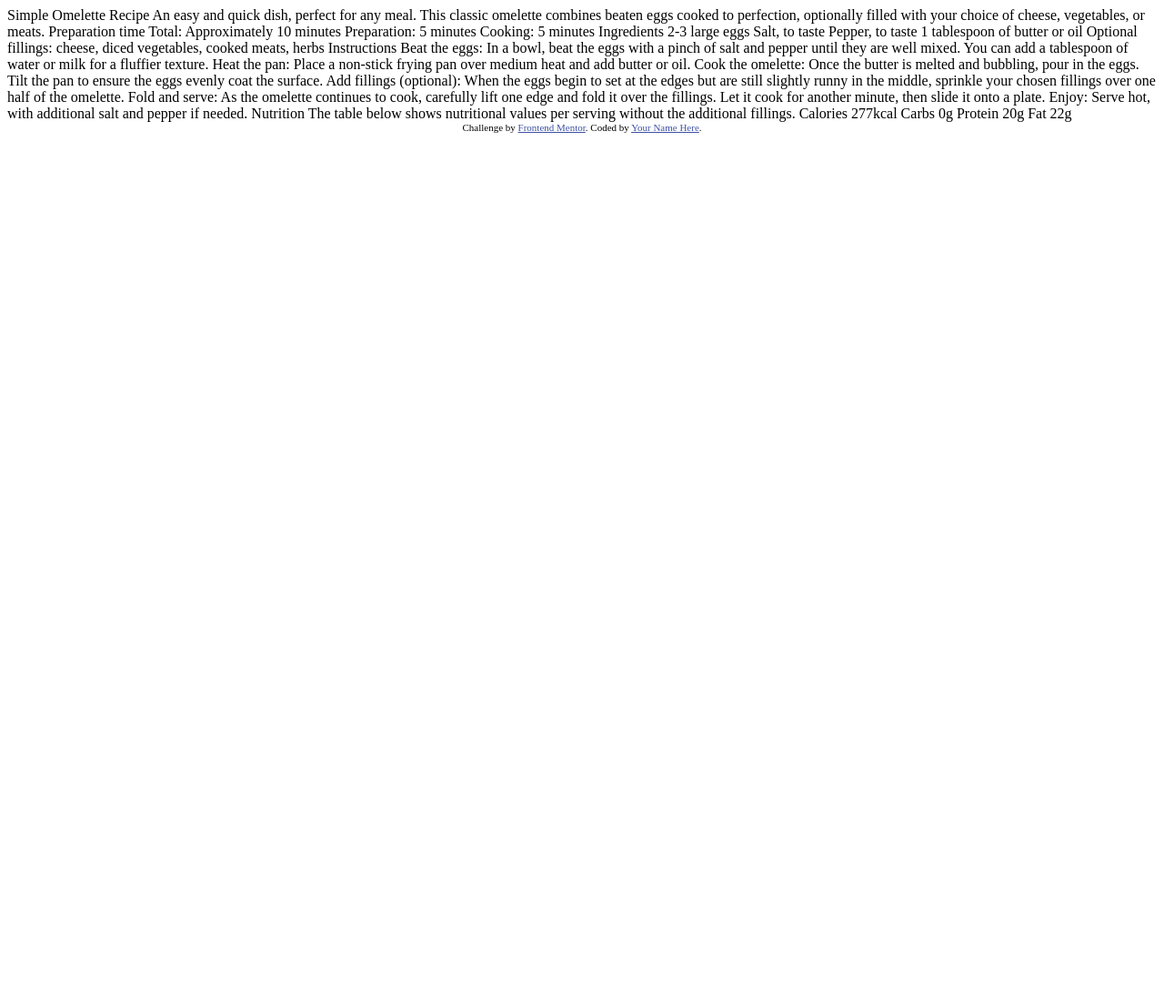
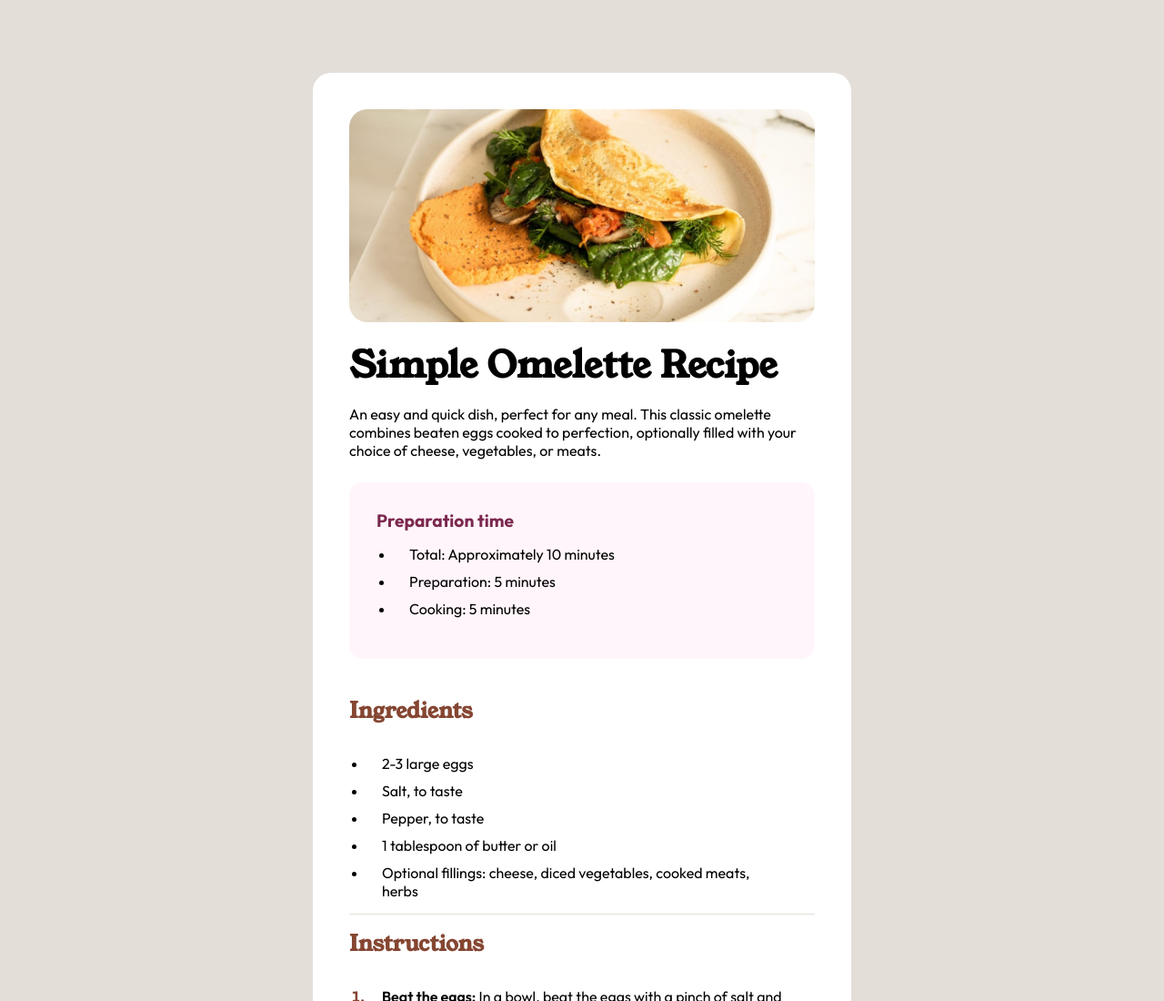
Before and after one commit to victorsobrinho93/fem-recipe-page, a plain HTML site: page index.html in a window 1280 px wide. Shown: the top 1100 px of the page at 91% size. Before the commit the page ends 800 px from the top, so only its background shows below. Drawn offline with Linux system fonts and the light colour scheme.

Commit message:
first draft

```diff
--- /dev/null
+++ b/css/styles.css
@@ -0,0 +1,122 @@
+:root {
+  --stone-100: hsl(30, 54%, 90%);
+  --stone-150: hsl(30, 18%, 87%);
+  --stone-600: hsl(30, 10%, 34%);
+  --stone-900: hsl(24, 5%, 18%);
+  --brown-800: hsl(14, 45%, 36%);
+  --rose-800: hsl(332, 51%, 32%);
+  --rose-50: hsl(330, 100%, 98%);
+}
+
+@import url("https://fonts.googleapis.com/css2?family=Outfit:wght@100..900&family=Young+Serif&display=swap");
+
+* {
+  margin: 0;
+  font-family: "Outfit", sans-serif;
+  font-weight: 400;
+}
+
+body {
+  background-color: var(--stone-150);
+  font-size: 16px;
+}
+
+.prep-time {
+  background-color: var(--rose-50);
+  padding: 30px;
+  border-radius: 15px;
+  margin: 25px 0;
+  .prep-title {
+    font-weight: 700;
+    color: var(--rose-800);
+    font-size: 1.2rem;
+    padding: 10px 0;
+  }
+}
+
+.title-section {
+  & h1 {
+    font-size: 2.5rem;
+  }
+}
+
+.title {
+  font-family: "Young Serif", serif;
+  font-weight: 700;
+  padding: 15px 0;
+}
+
+.block-title {
+  color: var(--brown-800);
+  padding-bottom: 16px;
+}
+
+.bold-text {
+  font-weight: 600;
+}
+
+.recipe-card {
+  background-color: #fff;
+  display: inline-block;
+  position: absolute;
+  left: 50%;
+  margin: 10vh 0;
+  transform: translateX(-50%);
+  border-radius: 20px;
+  padding: 40px;
+  width: 40vw;
+}
+
+.recipe-img {
+  max-width: 100%;
+  border-radius: 20px;
+}
+
+ul,
+ol {
+  padding: 10px 20px;
+}
+
+li {
+  padding: 5px 16px;
+}
+
+ol > li::marker {
+  font-weight: 700;
+  color: var(--brown-800);
+}
+
+hr {
+  height: 1px;
+  border: none;
+  background-color: var(--stone-150);
+}
+
+table {
+  border-collapse: collapse;
+  & tr:not(:last-of-type) {
+    border-bottom: thin solid var(--stone-150);
+    max-width: 100%;
+  }
+}
+
+.nutrition-section {
+  display: flex;
+  flex-direction: column;
+  & table {
+    margin: 16px;
+    align-self: center;
+    width: 100%;
+    & tr > td:last-of-type {
+      font-weight: 700;
+      color: var(--brown-800);
+    }
+    & td {
+      padding: 15px 30px;
+    }
+  }
+}
+
+/* section {
+  padding: 20px 0px;
+} */
--- a/index.html
+++ b/index.html
@@ -1,77 +1,129 @@
 <!DOCTYPE html>
 <html lang="en">
   <head>
-  <meta charset="UTF-8">
-  <meta name="viewport" content="width=device-width, initial-scale=1.0"> <!-- displays site properly based on user's device -->
+    <meta charset="UTF-8" />
+    <meta name="viewport" content="width=device-width, initial-scale=1.0" />
+    <link rel="stylesheet" href="css/styles.css" />
+    <!-- displays site properly based on user's device -->
 
-  <link rel="icon" type="image/png" sizes="32x32" href="./assets/images/favicon-32x32.png">
+    <link
+      rel="icon"
+      type="image/png"
+      sizes="32x32"
+      href="./assets/images/favicon-32x32.png"
+    />
+
+    <link rel="preconnect" href="https://fonts.googleapis.com" />
+    <link rel="preconnect" href="https://fonts.gstatic.com" crossorigin />
+    <link
+      href="https://fonts.googleapis.com/css2?family=Outfit:wght@100..900&family=Young+Serif&display=swap"
+      rel="stylesheet"
+    />
 
     <title>Frontend Mentor | Recipe page</title>
 
     <!-- Feel free to remove these styles or customise in your own stylesheet 👍 -->
-  <style>
-    .attribution { font-size: 11px; text-align: center; }
-    .attribution a { color: hsl(228, 45%, 44%); }
-  </style>
   </head>
   <body>
+    <main>
+      <div class="recipe-card">
+        <section class="title-section">
+          <img
+            src="./assets/images/image-omelette.jpeg"
+            alt=""
+            class="recipe-img"
+          />
+          <h1 class="recipe-title title">Simple Omelette Recipe</h1>
+          <p class="recipe-strapline">
+            An easy and quick dish, perfect for any meal. This classic omelette
+            combines beaten eggs cooked to perfection, optionally filled with
+            your choice of cheese, vegetables, or meats.
+          </p>
+        </section>
+        <section class="prep-time">
+          <span class="prep-title">Preparation time</span>
+          <ul>
+            <li>Total: Approximately 10 minutes</li>
+            <li>Preparation: 5 minutes</li>
+            <li>Cooking: 5 minutes</li>
+          </ul>
+        </section>
+        <section class="gen-section">
+          <h2 class="block-title title">Ingredients</h2>
+          <ul>
+            <li>2-3 large eggs</li>
+            <li>Salt, to taste</li>
+            <li>Pepper, to taste</li>
+            <li>1 tablespoon of butter or oil</li>
+            <li>
+              Optional fillings: cheese, diced vegetables, cooked meats, herbs
+            </li>
+          </ul>
+        </section>
 
-  Simple Omelette Recipe
-
-  An easy and quick dish, perfect for any meal. This classic omelette combines beaten eggs cooked
-  to perfection, optionally filled with your choice of cheese, vegetables, or meats.
-
-  Preparation time
-
-  Total: Approximately 10 minutes
-  Preparation: 5 minutes
-  Cooking: 5 minutes
-
-  Ingredients
-
-  2-3 large eggs
-  Salt, to taste
-  Pepper, to taste
-  1 tablespoon of butter or oil
-  Optional fillings: cheese, diced vegetables, cooked meats, herbs
-
-  Instructions
-
-  Beat the eggs: In a bowl, beat the eggs with a pinch of salt and pepper until they are well mixed.
+        <hr />
+        <section class="gen-section">
+          <h2 class="block-title title">Instructions</h2>
+          <ol>
+            <li>
+              <span class="bold-text">Beat the eggs:</span> In a bowl, beat the
+              eggs with a pinch of salt and pepper until they are well mixed.
               You can add a tablespoon of water or milk for a fluffier texture.
-
-  Heat the pan: Place a non-stick frying pan over medium heat and add butter or oil.
-
-  Cook the omelette: Once the butter is melted and bubbling, pour in the eggs. Tilt the pan to ensure
+            </li>
+            <li>
+              <span class="bold-text">Heat the pan:</span> Place a non-stick
+              frying pan over medium heat and add butter or oil.
+            </li>
+            <li>
+              <span class="bold-text">Cook the omelette:</span> Once the butter
+              is melted and bubbling, pour in the eggs. Tilt the pan to ensure
               the eggs evenly coat the surface.
-
-  Add fillings (optional): When the eggs begin to set at the edges but are still slightly runny in the
-  middle, sprinkle your chosen fillings over one half of the omelette.
-
-  Fold and serve: As the omelette continues to cook, carefully lift one edge and fold it over the
-  fillings. Let it cook for another minute, then slide it onto a plate.
-
-  Enjoy: Serve hot, with additional salt and pepper if needed.
-
-  Nutrition
-
-  The table below shows nutritional values per serving without the additional fillings.
-
-  Calories
-  277kcal
-
-  Carbs
-  0g
-
-  Protein
-  20g
-
-  Fat
-  22g
-
-  <div class="attribution">
-    Challenge by <a href="https://www.frontendmentor.io?ref=challenge" target="_blank">Frontend Mentor</a>.
-    Coded by <a href="#">Your Name Here</a>.
+            </li>
+            <li>
+              <span class="bold-text">Add fillings (optional):</span> When the
+              eggs begin to set at the edges but are still slightly runny in the
+              middle, sprinkle your chosen fillings over one half of the
+              omelette.
+            </li>
+            <li>
+              <span class="bold-text">Fold and serve:</span> As the omelette
+              continues to cook, carefully lift one edge and fold it over the
+              fillings. Let it cook for another minute, then slide it onto a
+              plate.
+            </li>
+            <li>
+              <span class="bold-text">Enjoy:</span> Serve hot, with additional
+              salt and pepper if needed.
+            </li>
+          </ol>
+        </section>
+        <hr />
+        <section class="nutrition-section">
+          <h2 class="block-title title">Nutrition</h2>
+          <p>
+            The table below shows nutritional values per serving without the
+            additional fillings.
+          </p>
+          <table>
+            <tr>
+              <td>Calories</td>
+              <td>277kcal</td>
+            </tr>
+            <tr>
+              <td>Carbs</td>
+              <td>0g</td>
+            </tr>
+            <tr>
+              <td>Protein</td>
+              <td>20g</td>
+            </tr>
+            <tr>
+              <td>Fat</td>
+              <td>22g</td>
+            </tr>
+          </table>
+        </section>
       </div>
+    </main>
   </body>
 </html>
```
Lines whose indentation alone changed are shown as unchanged.
